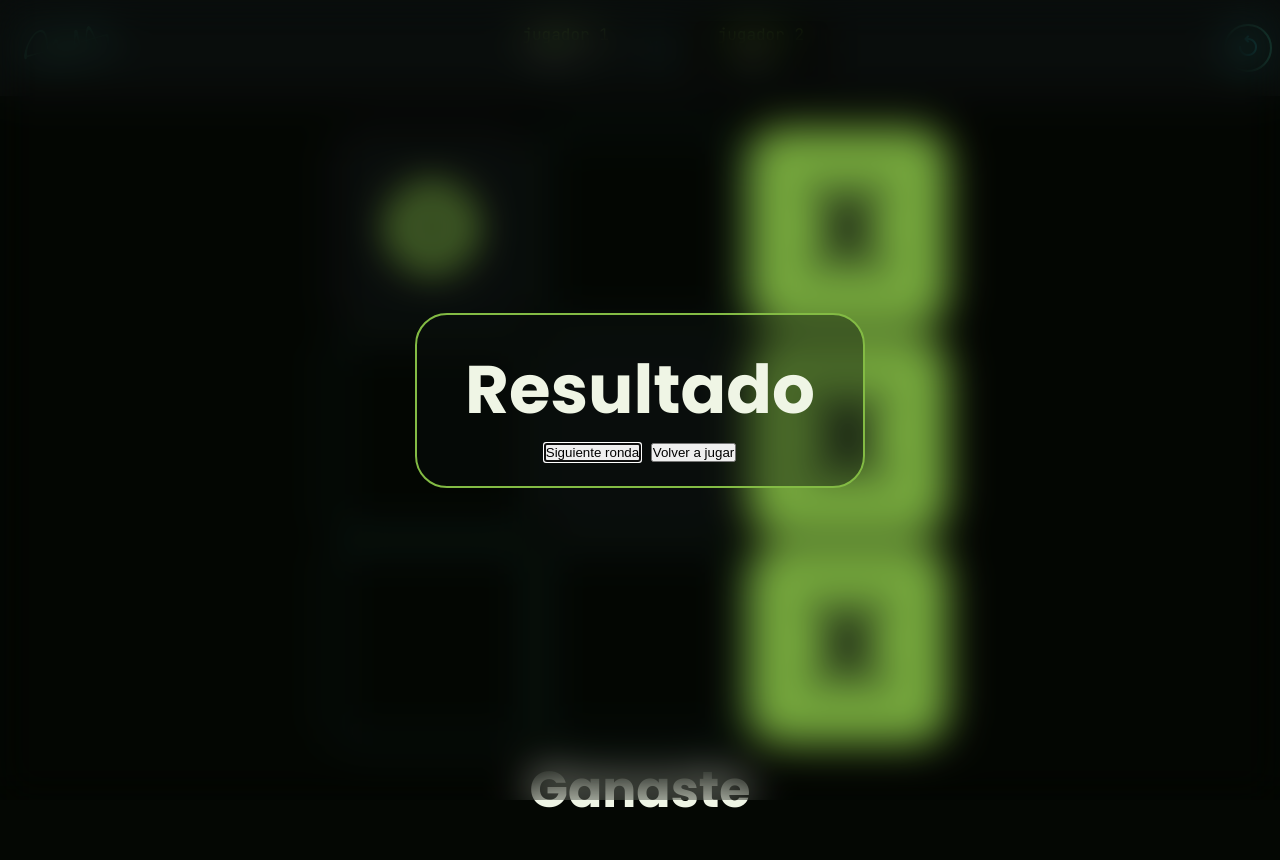
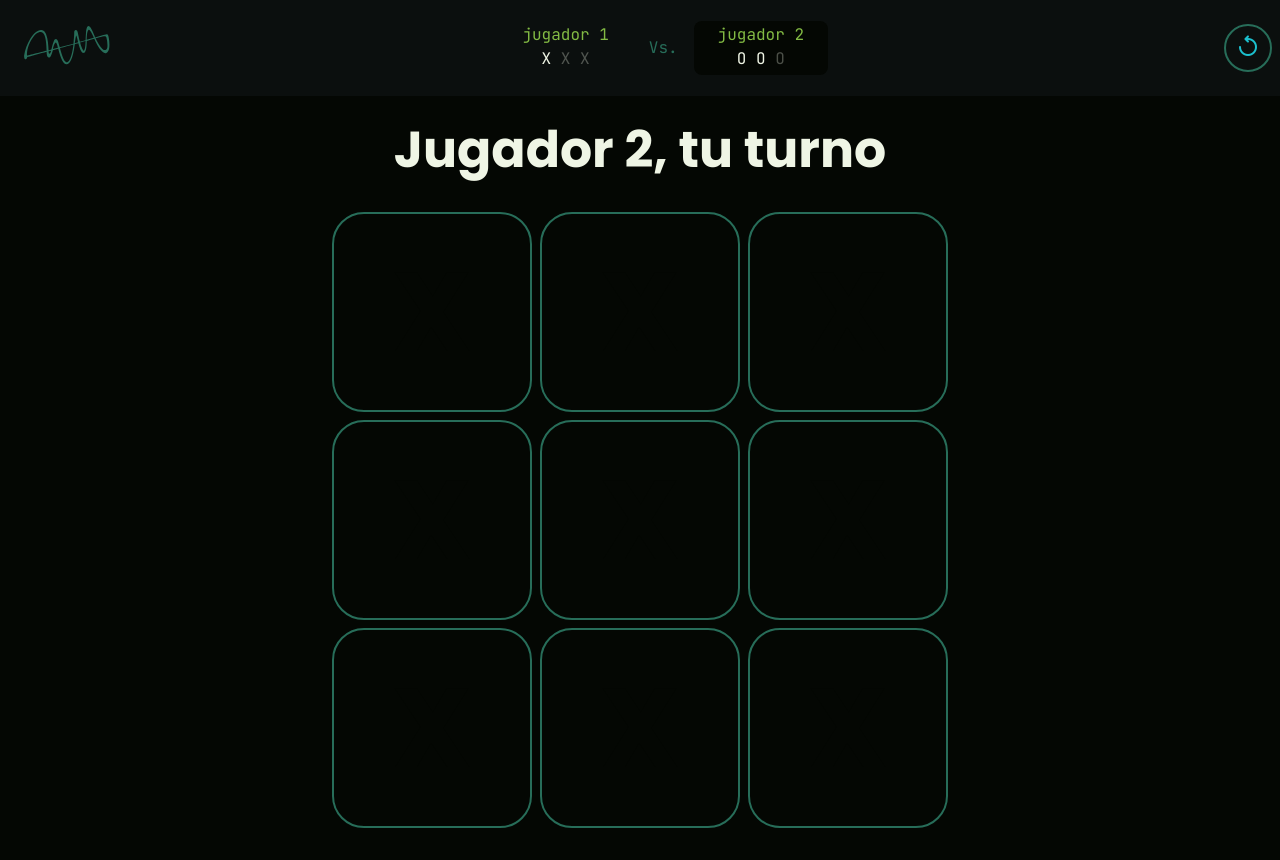
Before and after one commit to dothedada/triqui, a website: page index.html in a window 1280 px wide. Drawn offline with nearby package versions, Linux system fonts and the light colour scheme.

Commit message:
finaliza la implementación de estilos y estructura del html

```diff
--- a/index.html
+++ b/index.html
@@ -69,28 +69,51 @@
     </header>
 
     <main class="board">
-        <button class="tile" type="button" disabled>O</button>
-        <button class="tile tile--x" type="button">O</button>
-        <button class="tile tile--ganadora" type="button" disabled>X</button>
-        <button class="tile tile--o" type="button">O</button>
-        <button class="tile" type="button" disabled></button>
-        <button class="tile tile--ganadora" type="button" disabled>X</button>
-        <button class="tile" type="button"></button>
-        <button class="tile" type="button">X</button>
-        <button class="tile tile--ganadora" type="button" disabled>X</button>
-        <h2 class="estado">Ganaste</h2>
+        <h2>Jugador 2, tu turno</h2>
+        <button class="tile" type="button" data-tile="0">
+            <span class="sr-only">marcar la esquina izquierda superior con</span>
+            <span class="marca">X</span>
+        </button>
+        <button class="tile" type="button" data-tile="1">
+            <span class="sr-only">marcar la casilla central superior con</span>
+            <span class="marca">X</span>
+        </button>
+        <button class="tile" type="button" data-tile="2">
+            <span class="sr-only">marcar la esquina derecha superior con</span>
+            <span class="marca">X</span>
+        </button>
+        <button class="tile" type="button" data-tile="3">
+            <span class="sr-only">marcar la casilla izquierda al medio con</span>
+            <span class="marca">X</span>
+        </button>
+        <button class="tile" type="button" data-tile="4">
+            <span class="sr-only">marcar la casilla de toda la mitad con</span>
+            <span class="marca">X</span>
+        </button>
+        <button class="tile" type="button" data-tile="5">
+            <span class="sr-only">marcar la casilla derecha al medio con</span>
+            <span class="marca">X</span>
+        </button>
+        <button class="tile" type="button" data-tile="6">
+            <span class="sr-only">marcar la esquina izquierda inferior con</span>
+            <span class="marca">X</span>
+        </button>
+        <button class="tile" type="button" data-tile="7">
+            <span class="sr-only">marcar la casilla central inferior con</span>
+            <span class="marca">X</span>
+        </button>
+        <button class="tile" type="button" data-tile="8">
+            <span class="sr-only">marcar la esquina derecha inferior con</span>
+            <span class="marca">X</span>
+        </button>
     </main>
-    <dialog id="finPartida">
-        <h1>Resultado</h1>
-        <button id="reiniciaJuego">Siguiente ronda</button>
-        <button id="reiniciaJuego">Volver a jugar</button>
+    <dialog id="finPartida" class="modal">
+        <h2>Ganaste esta ronda</h2>
+        <p>estas a <span class="">1</span> victoria de ganar el juego</p>
+
+        <button class="modal__btn modal__btn--shy">Siguiente ronda</button>
+        <button class="modal__btn">Volver a jugar</button>
     </dialog>
-
-    <script>
-        const modal = document.getElementById('finPartida')
-        const abrirModal = document.getElementById('reiniciaJuego')
-        modal.showModal()
-    </script>
 
 </body>
 </html>
--- a/styles.css
+++ b/styles.css
@@ -3,7 +3,6 @@
     --text: hsl(83, 44%, 93%);
     --background: hsl(105, 40%, 2%);
     --background-menu: hsl(163, 17%, 5%);
-    --background-menu-alpha: hsl(163 17% 5% / 0.4);
     --primary: hsl(88, 47%, 50%);
     --secondary: hsl(163, 47%, 29%);
     --accent: hsl(185, 76%, 46%);
@@ -35,8 +34,6 @@ h1 {
 }
 h2 {
     font-size: 3.158rem;
-    grid-column: 1 / -1;
-    text-align: center;
 }
 
 .header {
@@ -135,12 +132,17 @@ button {
 }
 
 .board {
-    padding: 2rem;
+    padding: 1rem;
     display: grid;
     grid-template-columns: repeat(3, clamp(100px, 30%, 200px));
     grid-template-rows: repeat(4, auto);
     place-content: center;
     gap: 0.5rem;
+}
+.board h2 {
+    margin: 0 0 1rem;
+    grid-column: 1 / -1;
+    text-align: center;
 }
 .tile {
     aspect-ratio: 1;
@@ -159,9 +161,7 @@ button {
 .tile:focus-visible {
     background-color: var(--accent);
     border-color: var(--accent);
-    outline: solid 4px var(--background);
     color: var(--background);
-    outline-offset: -8px;
     border-radius: 50%;
 }
 .tile:disabled {
@@ -169,7 +169,6 @@ button {
     background-color: var(--background-menu);
     color: var(--primary);
     cursor: unset;
-    outline: none;
     border-radius: 2rem;
 }
 .tile--ganadora:disabled {
@@ -181,13 +180,34 @@ button {
 ::backdrop {
     backdrop-filter: blur(20px);
 }
-#finPartida {
+.modal {
     text-align: center;
     padding: 1.5rem 3rem;
     background-color: var(--background-menu-alpha);
-    border: solid 2px var(--primary);
+    border: solid 1px var(--secondary);
     border-radius: 2rem;
     color: var(--text);
+}
+.modal__btn {
+    margin: 2rem 1rem 0;
+    padding: 0.5rem 1.5rem;
+    border: solid 2px var(--accent);
+    border-radius: 0.4rem;
+    background: none;
+    font-family: var(--font-p);
+    color: var(--accent);
+    transition: all 0.2s ease;
+}
+.modal__btn--shy {
+    border: solid 2px var(--secondary);
+    color: var(--secondary);
+}
+.modal__btn:hover,
+.modal__btn:focus-visible {
+    background-color: var(--accent);
+    color: var(--background);
+    outline: solid 2px var(--accent);
+    outline-offset: 4px;
 }
 
 
```
